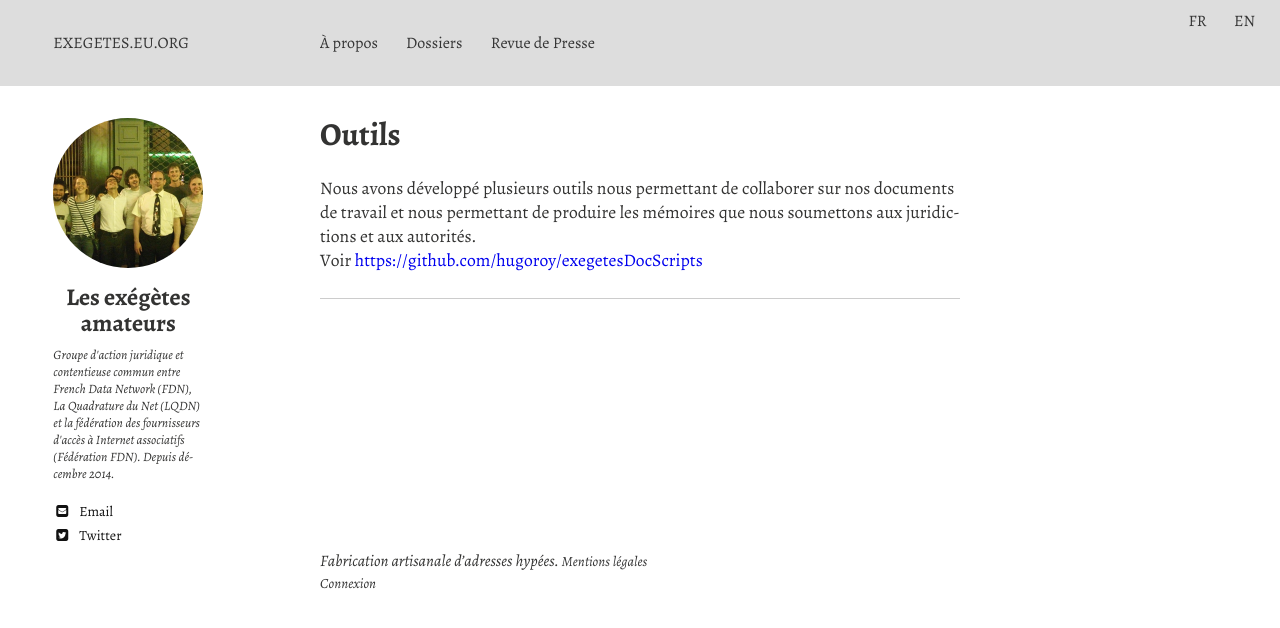
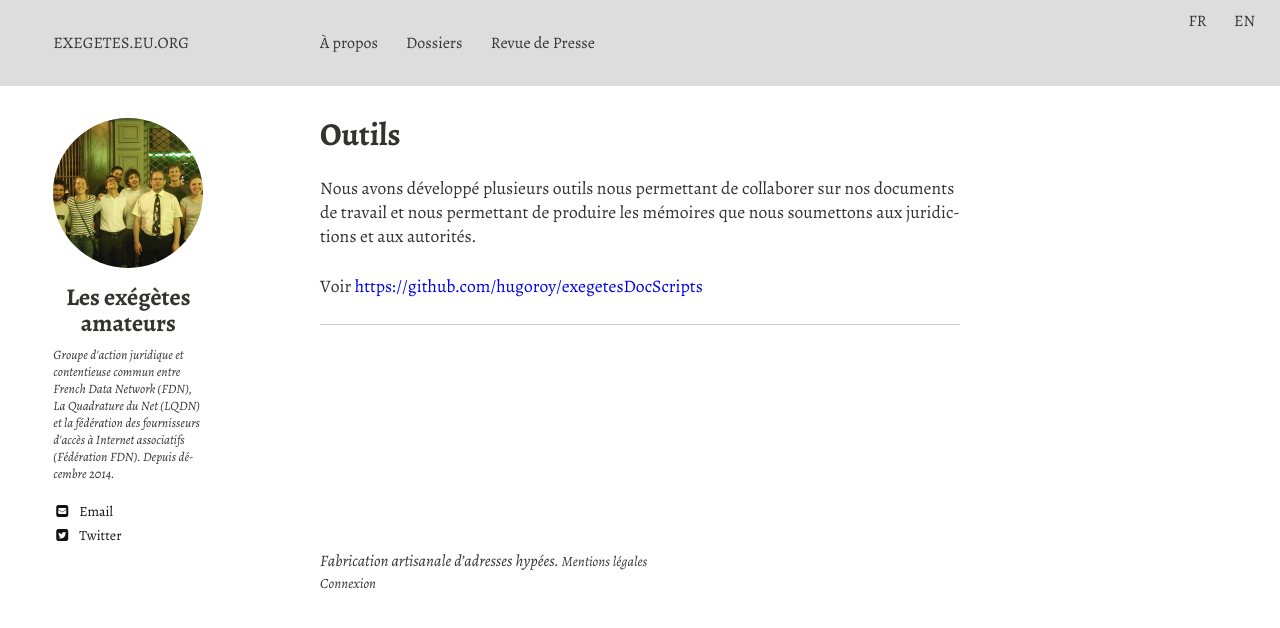
Before and after one commit to hugoroy/exegetes-web, a Jekyll site: the page built from outils/index.md, in a window 1280 px wide. Shown: the top 628 px of the page. Built offline with Jekyll 4.4.1, drawn with Linux system fonts in a browser that asks for light colours; nearby versions of some CDN libraries.

Commit message:
séparation des paragraphes

```diff
--- a/_sass/typography.scss
+++ b/_sass/typography.scss
@@ -147,7 +147,10 @@ p {
     hyphens: auto;
 
     & + p {
-        margin-top: -($indent-var);
+        @if $paragraph-indent == true {
+            margin-top: -($indent-var);
+        }
+        margin-top: 0;
     }
 }
 
```
